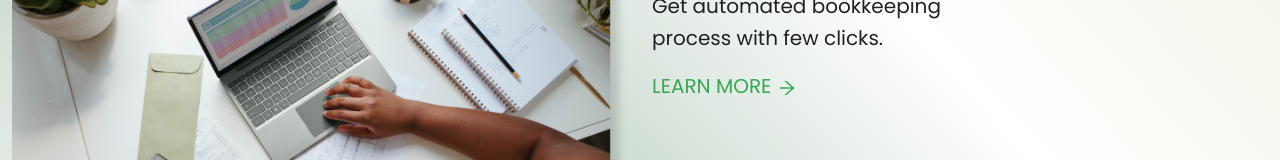
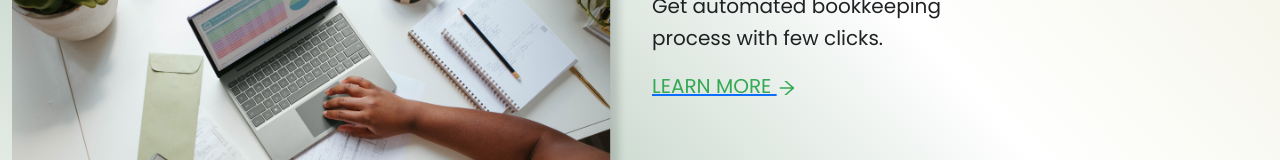
Before and after one commit to Peppu-Group/Peppu-books-frontend, a React (Vite) app: page / in a window 1280 px wide. Shown: the part 1037-1197 px from the top of the page. Built offline with nearby package versions, Linux system fonts and the light colour scheme.

Commit message:
replaced broken links

```diff
--- a/src/Components/Navbar.jsx
+++ b/src/Components/Navbar.jsx
@@ -25,7 +25,7 @@ const Navbar = () => {
             <Nav.Link href="/terms">Terms</Nav.Link>
             <Nav.Link href="/privacy">Privacy</Nav.Link>
             <Nav.Link href="">< FaSearch /></Nav.Link>
-            <Nav.Link href='https://app.peppubooks.com/register'><button className='nbutton'>Get&nbsp;Started</button></Nav.Link>
+            <Nav.Link href='https://workspace.google.com/marketplace/'><button className='nbutton'>Get&nbsp;Started</button></Nav.Link>
           </Nav>
         </BNavbar.Collapse>
       </Container>
--- a/src/Pages/About.jsx
+++ b/src/Pages/About.jsx
@@ -195,11 +195,6 @@ const About = () => {
         </figure>
       </section>
 
-
-
-
-
-
     </body>
   )
 }
--- a/src/Pages/Homepage.jsx
+++ b/src/Pages/Homepage.jsx
@@ -41,7 +41,7 @@ const Homepage = () => {
           </div>
           <Stack direction="horizontal" gap={3} className='body-buttons'>
             <div>
-              <a href="https://app.peppubooks.com/login">
+              <a href="https://workspace.google.com/marketplace/">
                 <button className='button-green'>Start&nbsp;for&nbsp;free</button>
               </a>
             </div>
@@ -74,7 +74,7 @@ const Homepage = () => {
             <Col>
               <h2 className='pb-4'>Automate</h2>
               <p className='lead fw-normal'>Get automated bookkeeping <br />process with few clicks.</p>
-              <p className='learn-more fw-normal lead'>LEARN MORE <AiOutlineArrowRight /> </p>
+              <a href='/about'><p className='learn-more fw-normal lead'>LEARN MORE <AiOutlineArrowRight /> </p></a>
             </Col>
           </Row>
           <Row className='orderly-accounting-container'>
@@ -156,7 +156,7 @@ const Homepage = () => {
           </Row>
           <section className='we-offer-content'>
             <h4>We offer the best <br /> accounting experience</h4>
-            <a href='https://app.peppubooks.com/login'>
+            <a href='https://workspace.google.com/marketplace/'>
               <button className='g-button'>Start&nbsp;for&nbsp;free</button>
             </a>
 
```
